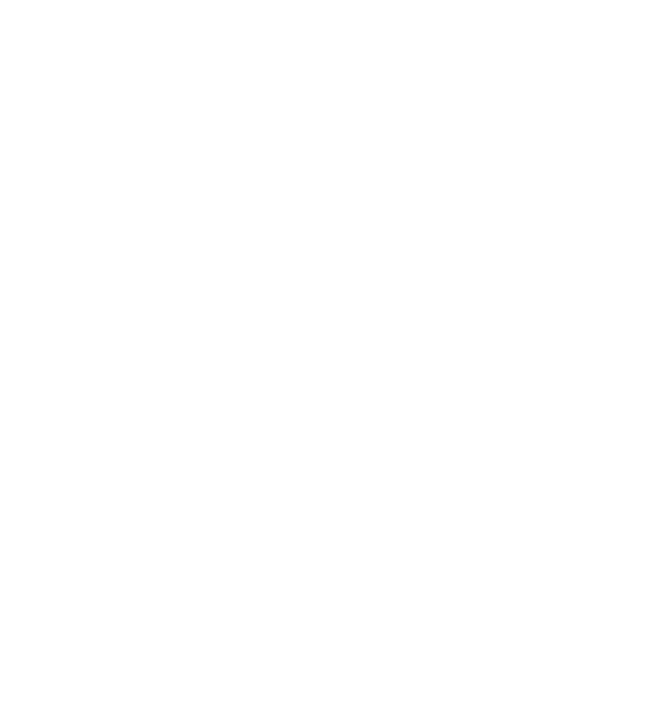
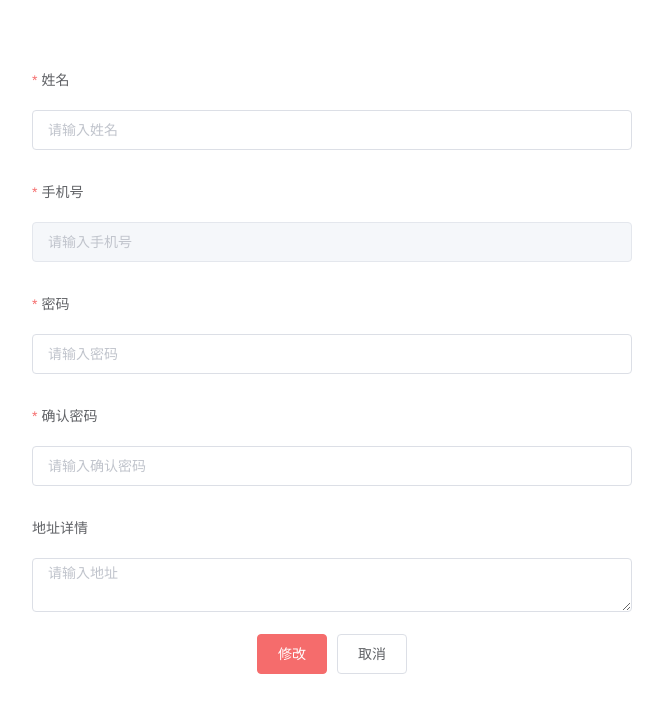
Before and after one commit to chenluily0451/koa-admin, a Vue app in the folder frontend/: page /#/modifyUserInfo/1 in a window 1280 px wide. Shown: the top 712 px of the page, without its empty margins (308-971 px from the left). Built offline with nearby package versions, Linux system fonts and the light colour scheme; no server answers.

Commit message:
前端路由修改

```diff
--- a/frontend/src/components/List.vue
+++ b/frontend/src/components/List.vue
@@ -10,7 +10,10 @@
                         <div>ID：{{item.id}}</div>
                         <div>姓名：{{item.name}}</div>
                         <div>地址：{{item.address}}</div>
-                        <div class="control">操作：<el-button @click="del(item.id,index)" class="quit">删除</el-button></div>
+                        <div class="control">操作：
+                            <el-button type="danger" plain @click="del(item.id,index)" class="controlBtn">删除</el-button>
+                            <el-button type="primary" plain @click="modify(item.id,index)" class="controlBtn">修改</el-button>
+                        </div>
                     </el-collapse-item>
                 </template>
             </el-collapse>
@@ -53,6 +56,9 @@
                     })
 
                 });
+            },
+            "modify":function (id) {
+                this.$router.push("/modifyUserInfo/" + id)
             }
         },
         mounted() {
@@ -72,8 +78,9 @@
         margin-bottom: 20px;
     }
     .control{
-        .quit{
+        .controlBtn{
             float: right;
+            margin-right: 10px;
         }
     }
 </style>
--- a/frontend/src/components/ModifyUserInfo.vue
+++ b/frontend/src/components/ModifyUserInfo.vue
@@ -8,7 +8,7 @@
                             <el-input  v-model="form.name" placeholder="请输入姓名"></el-input>
                         </el-form-item>
                         <el-form-item label="手机号" prop="mobile">
-                            <el-input v-model="form.mobile" placeholder="请输入手机号"></el-input>
+                            <el-input v-model="form.mobile" placeholder="请输入手机号" :disabled=true></el-input>
                         </el-form-item>
                         <el-form-item label="密码" prop="password">
                             <el-input v-model.trim="form.password" type="password" placeholder="请输入密码"></el-input>
@@ -20,7 +20,7 @@
                             <el-input type="textarea" placeholder="请输入地址" v-model="form.address"></el-input>
                         </el-form-item>
                         <el-form-item class="btn-wrap">
-                            <el-button type="primary" @click="submitForm('form')">立即创建</el-button>
+                            <el-button type="danger" @click="submitForm('form')">修改</el-button>
                             <el-button @click="cancel()">取消</el-button>
                         </el-form-item>
                     </el-form>
@@ -33,7 +33,7 @@
     import req from "../router/request";
 
     export default {
-        name: 'Register',
+        name: 'ModifyUserInfo',
         data() {
             var validateMobile = (rule, value, callback) => {
                     if (value === '') {
@@ -67,11 +67,12 @@
 
             return {
                 form: {
-                    name: '小面',
-                    mobile:'13000000001',
-                    password:'123456',
-                    repassword:'123456',
-                    address: 'Shanghai'
+                    name: '',
+                    mobile:'',
+                    password:'',
+                    repassword:'',
+                    address: '',
+                    id:this.$route.params.id
                 },
                 rules: {
                     name: [
@@ -97,21 +98,21 @@
             submitForm(formName){
                 this.$refs[formName].validate((valid) => {
                     if (valid) {
-                        this.registRequest(this.form)
+                        this.updateUserRequest(this.form)
                     } else {
                         console.log('error submit!!');
                         return false;
                     }
                 });
             },
-            registRequest(data){
-                this.axios.get(req.register,{params: {data}}).then((response)  =>{
+            updateUserRequest(data){
+                this.axios.post(req.updateUser,data).then((response)  =>{
                     console.log(response)
                     this.$alert(response.data.msg, '提示', {
                         confirmButtonText: '确定',
                         callback:() =>{
                             if (response.data.status == 200){
-                                this.$router.push("./login");
+                                this.$router.push("../list");
                             }
                         }
                     });
@@ -119,8 +120,22 @@
                 })
             },
             cancel(){
-                this.$router.push("/login")
+                this.$router.push("/list")
             }
+        },
+        mounted() {
+            let userid = this.$route.params.id
+            this.axios.get(req.getuserinfo,{params: {id: userid}}).then((response)  =>{
+                if(response.status == 200){
+                    response.data.data.forEach((val)=> {
+                        this.form.name = val.name;
+                        this.form.password = val.password;
+                        this.form.mobile = val.mobile;
+                        this.form.repassword = val.password;
+                        this.form.address = val.address;
+                    })
+                }
+            });
         }
     }
 </script>
--- a/frontend/src/router/request.js
+++ b/frontend/src/router/request.js
@@ -2,7 +2,9 @@ const req = {
     register:"/api/register",
     login:"/api/login",
     getUserList:"/api/getUserList",
-    del:"/api/deleteUserList"
+    del:"/api/deleteUserList",
+    updateUser: "/api/updateUser",
+    getuserinfo: "/api/getuserinfo"
 }
 
 export default req;
--- a/frontend/src/router/router.js
+++ b/frontend/src/router/router.js
@@ -2,15 +2,15 @@ import VueRouter from 'vue-router'
 import Login from "../components/Login"
 import Register from "../components/Register"
 import List from "../components/List"
+import ModifyUserInfo from "../components/ModifyUserInfo"
 
 
 const routes = [
     { path: '/login', component: Login },
     { path: '/register', component: Register },
     { path: '/list', component: List },
-    {
-        path:'/', redirect:'/login'
-    }
+    { path: '/modifyUserInfo/:id', component: ModifyUserInfo },
+    { path:'/', redirect:'/login'}
 ]
 
 const router = new VueRouter({
```
